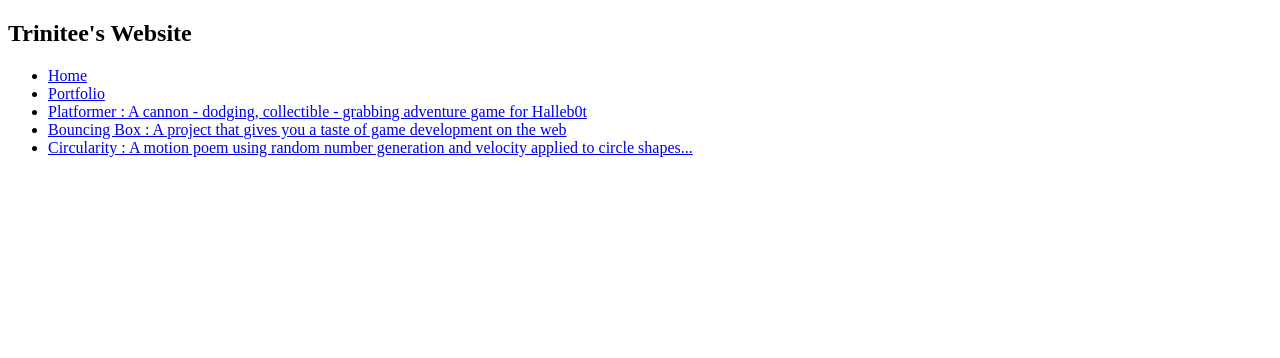
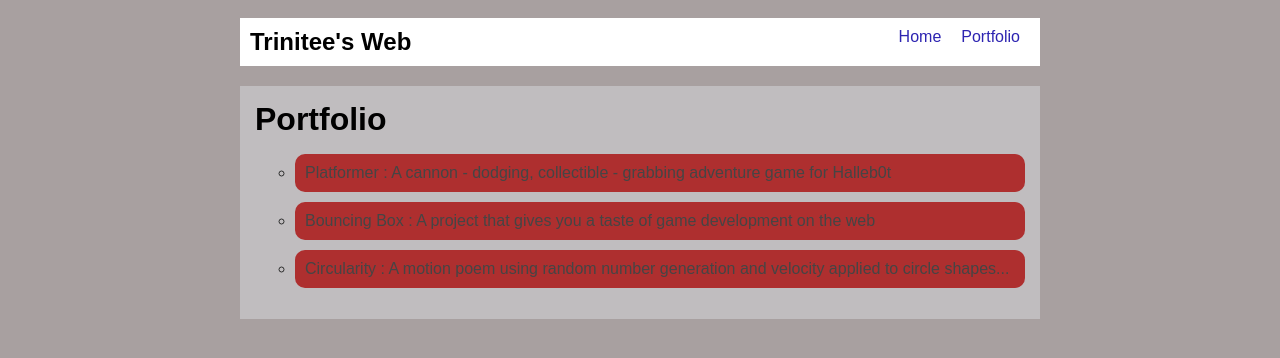
Before and after one commit to triniteeee/triniteeee.github.io, a plain HTML site: page portfolio.html in a window 1280 px wide. Drawn offline with Linux system fonts and the light colour scheme.

Commit message:
add portfolio.html file

```diff
--- a/portfolio.html
+++ b/portfolio.html
@@ -1,28 +1,35 @@
-<!DOCTYPE HTML>
+<!DOCTYPE html>
 <html>
   <head>
-        <title> Trinitee's Portfolio </title>
+    <title>Trinitee's Web</title>
+    <link rel="stylesheet" href="style.css"
   </head>
 
   <body>
     <div id="all-contents">
-
       <nav>
-                <h1>Trinitee's Website</h1>
-                <ul id="nav-ul">
+        <h1>Trinitee's Web </h1>
         <li class="nav-li">
           <a class="nav-a" href="index.html">Home</a>
         </li>
         <li class="nav-li">
           <a class="nav-a" href="portfolio.html">Portfolio</a>
         </li>
+        </nav>
+
+        <main>
+          <div class="content">
+            <h1>Portfolio</h1>
+            <ul id="portfolio">
+
+        <ul id="nav-ul">
           <li><a href="projects/platformer/">Platformer : A cannon - dodging, collectible - grabbing adventure game for Halleb0t</a></li>
           <li><a href="projects/bouncing-box/">Bouncing Box : A project that gives you a taste of game development on the web </a></li>
           <li><a href="projects/circularity/">Circularity : A motion poem using random number generation and velocity applied to circle shapes...</a></li>
+
      </ul>
  </nav>
 </div>
-
-      </div>
+</main>
   </body>
 </html>
--- a/style.css
+++ b/style.css
@@ -1,5 +1,5 @@
 body {
-    background: rgb(125, 198, 205);
+  background: rgb(168, 160, 160);
   color: rgb(45, 45, 45);
   padding: 10px;
   font-family: arial;
@@ -11,16 +11,16 @@ body {
 
 /* navigation menu */
 nav {
-    background: rgb(239, 80, 41);
+  background: rgb(255, 255, 255);
   margin: 0 auto;
-   margin-bottom:20px;
+  margin-bottom: 20px;
   display: flex;
   padding: 10px;
 }
 h1 {
   display: flex;
   align-items: center;
-    color: white;
+  color: rgb(0, 0, 0);
   flex: 1;
   margin: 0;
 }
@@ -33,12 +33,12 @@ h1 {
 }
 a {
   text-decoration: none;
-    color: #fff;
+  color: #2d24b1;
 }
 
 /* main container area beneath menu */
 main {
-    background: rgb(245, 238, 219);
+  background: rgba(212, 214, 218, 0.541);
   display: flex;
 }
 .sidebar {
@@ -55,9 +55,36 @@ main {
 
 /* portfolio styles */
 #interests {
-    border: 4px silver ridge;
+  border: 4px rgb(255, 255, 255) ridge;
   padding: 8px;
 }
-h2, h3 {
+h2,
+h3 {
   margin: 0px;
 }
+
+/* portfolio styles */
+.content h1 {
+  color: black;
+}
+
+#portfolio {
+  list-style-type: none;
+  padding-left: 0;
+}
+
+#portfolio li {
+  background: #ae2f2f;
+  padding: 10px;
+  border-radius: 10px;
+  margin-bottom: 10px;
+}
+
+#portfolio li:hover {
+  background: #4b0808;
+}
+
+#portfolio a {
+  text-decoration: none;
+  color: #454545;
+}
```
Also changed, not shown: projects/platformer/platformer.js (+9 -8 lines). Lines whose indentation alone changed are shown as unchanged.
